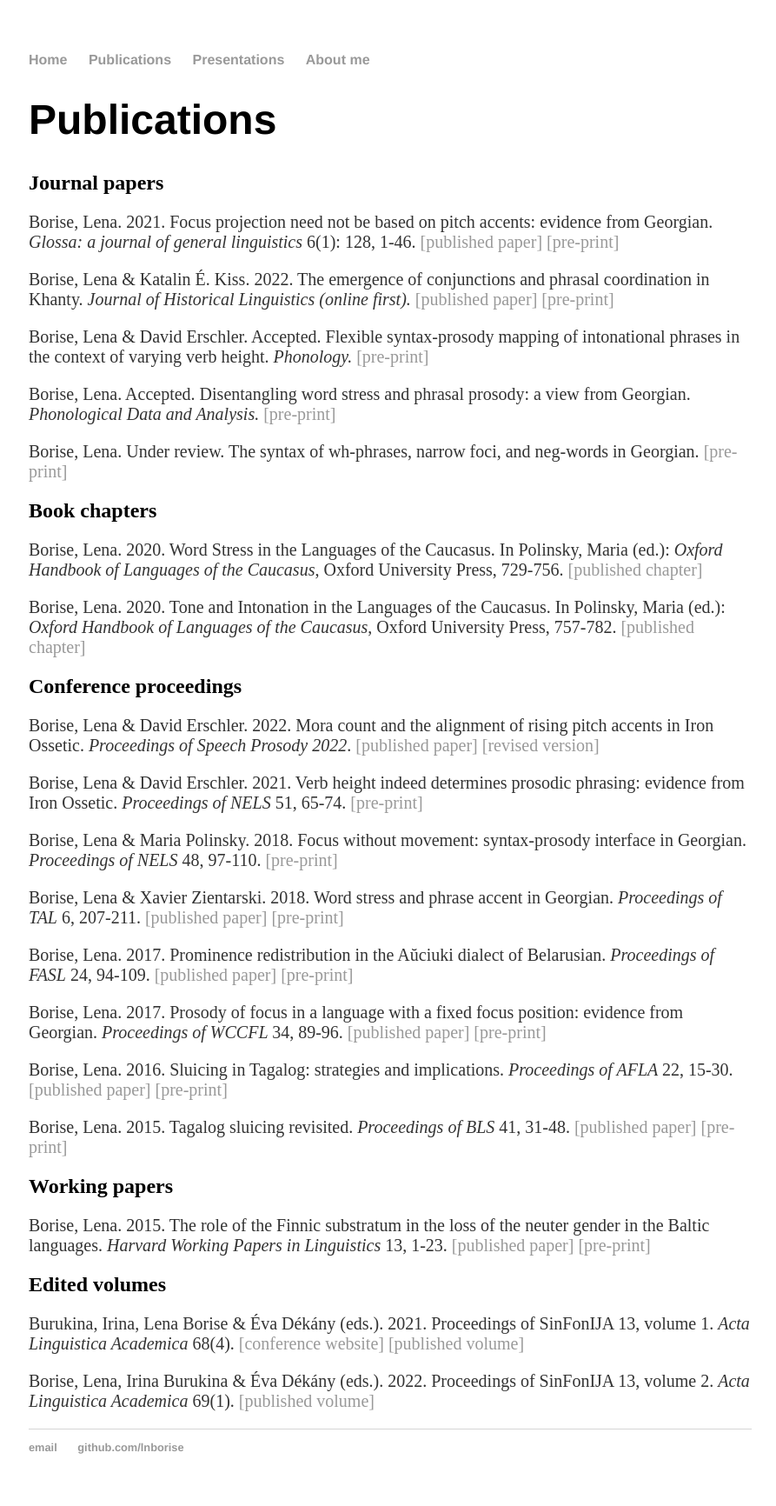
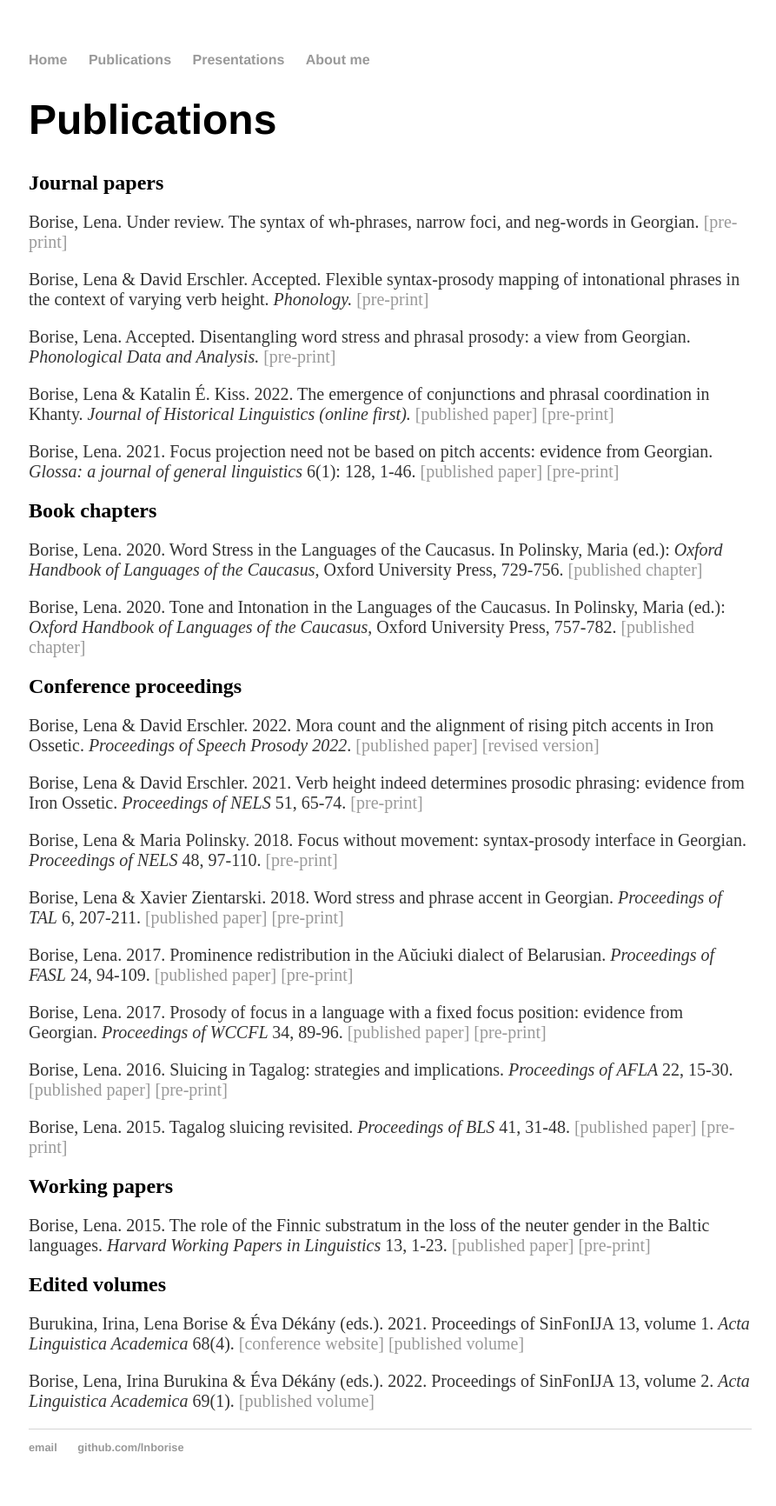
Before and after one commit to lnborise/lnborise.github.io, a Jekyll site: the page built from publications.html, in a window 1280 px wide. Shown: the whole page at 87% size, without its empty margins (191-1084 px from the left). Built offline with Jekyll 4.4.1, drawn with Linux system fonts in a browser that asks for light colours.

```diff
--- a/publications.html
+++ b/publications.html
@@ -7,15 +7,15 @@ title: Publications
 
   <h2>Journal papers</h2>
 
-  	<p>Borise, Lena. 2021. Focus projection need not be based on pitch accents: evidence from Georgian. <i>Glossa: a journal of general linguistics </i> 6(1): 128, 1-46. <a href="https://www.glossa-journal.org/article/id/5733/">[published paper]</a> <a href="https://lnborise.github.io/assets/Borise_FocProjection_final.pdf">[pre-print]</a> </p>
-
-	<p>Borise, Lena & Katalin É. Kiss. 2022. The emergence of conjunctions and phrasal coordination in Khanty. <i>Journal of Historical Linguistics (online first). </i> <a href="https://www.jbe-platform.com/content/journals/10.1075/jhl.21016.kis">[published paper]</a> <a href="https://lnborise.github.io/assets/BoriseEKiss_Khanty_coordination.pdf">[pre-print]</a> </p>
+	<p>Borise, Lena. Under review. The syntax of wh-phrases, narrow foci, and neg-words in Georgian. <a href="https://lnborise.github.io/assets/Borise_PreverbalGSyntax.pdf">[pre-print]</a> </p>
 
 	<p>Borise, Lena & David Erschler. Accepted. Flexible syntax-prosody mapping of intonational phrases in the context of varying verb height. <i>Phonology.</i> <a href="https://lnborise.github.io/assets/BoriseErschler_Ossetic_6Jun22.pdf">[pre-print]</a> </p>
 
 	<p>Borise, Lena. Accepted. Disentangling word stress and phrasal prosody: a view from Georgian. <i>Phonological Data and Analysis.</i> <a href="https://lnborise.github.io/assets/Borise_PDA_GeorgianStress.pdf">[pre-print]</a> </p>
 
-	<p>Borise, Lena. Under review. The syntax of wh-phrases, narrow foci, and neg-words in Georgian. <a href="https://lnborise.github.io/assets/Borise_PreverbalGSyntax.pdf">[pre-print]</a> </p>
+	<p>Borise, Lena & Katalin É. Kiss. 2022. The emergence of conjunctions and phrasal coordination in Khanty. <i>Journal of Historical Linguistics (online first). </i> <a href="https://www.jbe-platform.com/content/journals/10.1075/jhl.21016.kis">[published paper]</a> <a href="https://lnborise.github.io/assets/BoriseEKiss_Khanty_coordination.pdf">[pre-print]</a> </p>
+
+	<p>Borise, Lena. 2021. Focus projection need not be based on pitch accents: evidence from Georgian. <i>Glossa: a journal of general linguistics </i> 6(1): 128, 1-46. <a href="https://www.glossa-journal.org/article/id/5733/">[published paper]</a> <a href="https://lnborise.github.io/assets/Borise_FocProjection_final.pdf">[pre-print]</a> </p>
 
 
 
```
